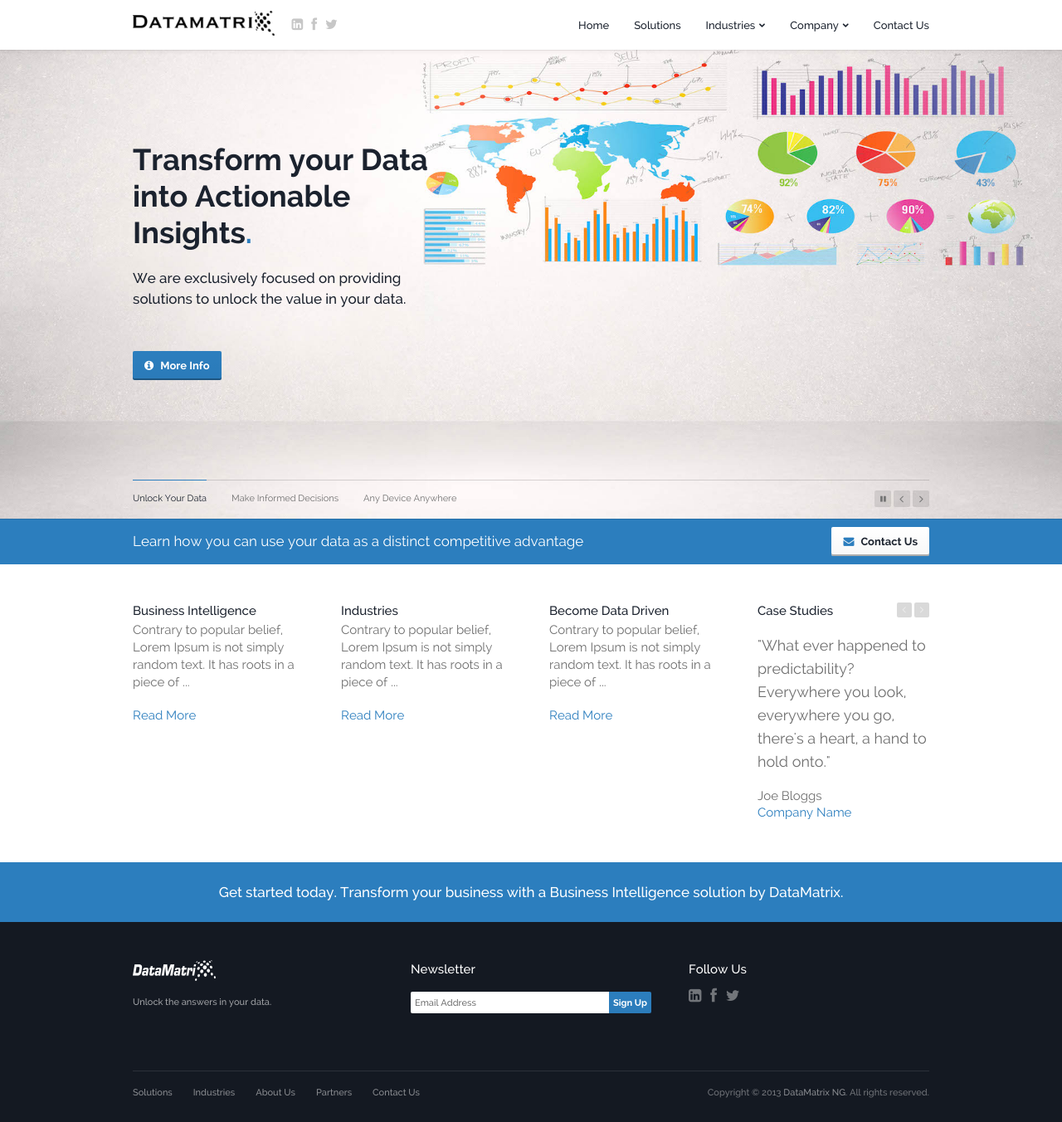
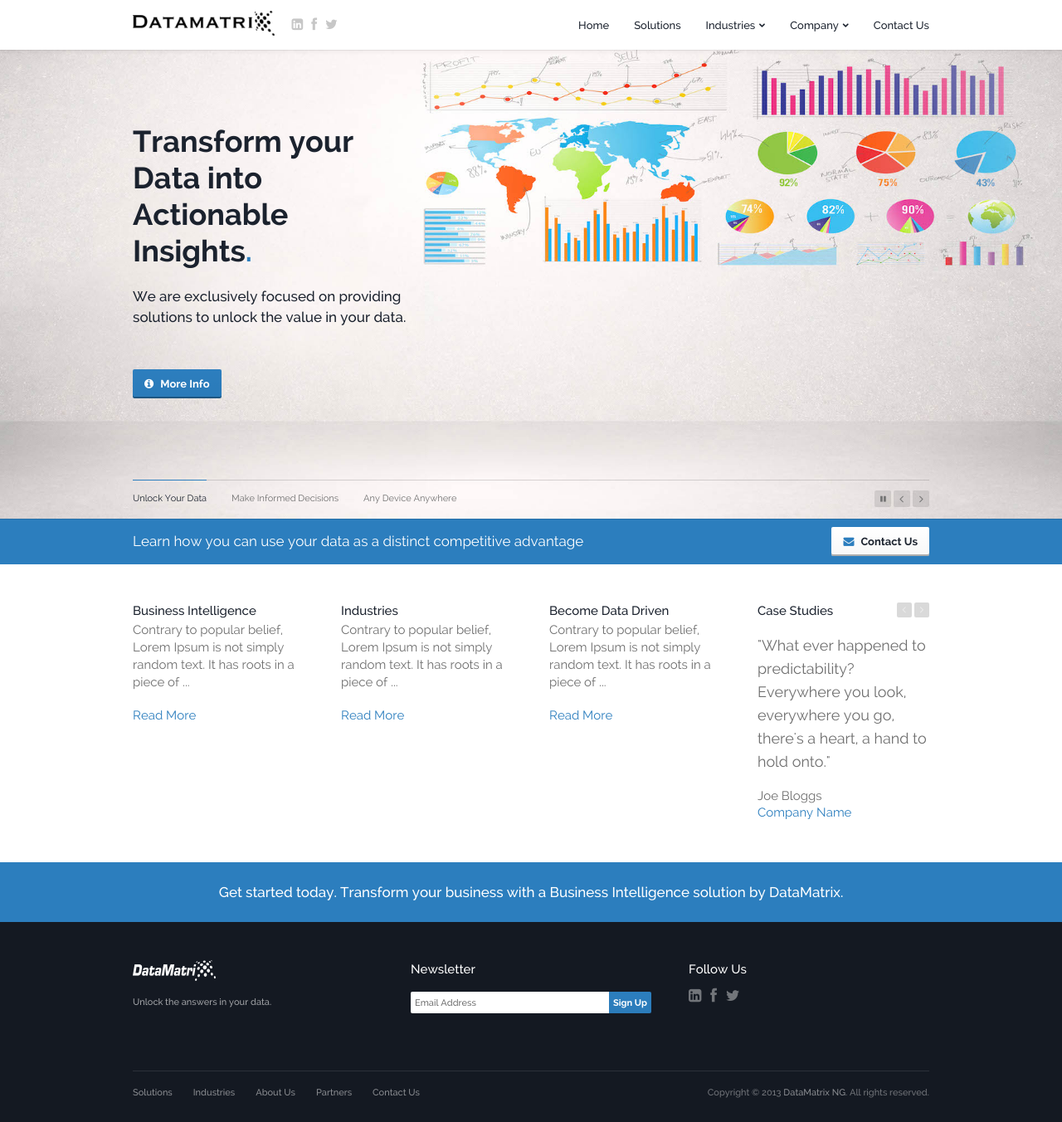
Before and after one commit to dtmtx/dtmtx.github.io, a Jekyll site: the page built from index.html, in a window 1280 px wide and 1352 px high. Shown: the whole window at 83% size. Built offline with Jekyll 4.4.1, drawn with Linux system fonts in a browser that asks for light colours; Markdown is read by kramdown in place of the engine named in the settings.

Commit message:
banner update

```diff
--- a/css/styles.css
+++ b/css/styles.css
@@ -989,7 +989,7 @@ body.home .topbar-outer.dark {
 }
 .slide-style-3 .left-column {
 	display: table-cell;
-	width: 40%; /* endyk updated from 50% */
+	width: 30%; /* endyk updated from 50% */
 	padding-right: 30px;
 	height: 100%;
 	vertical-align: middle;
```
